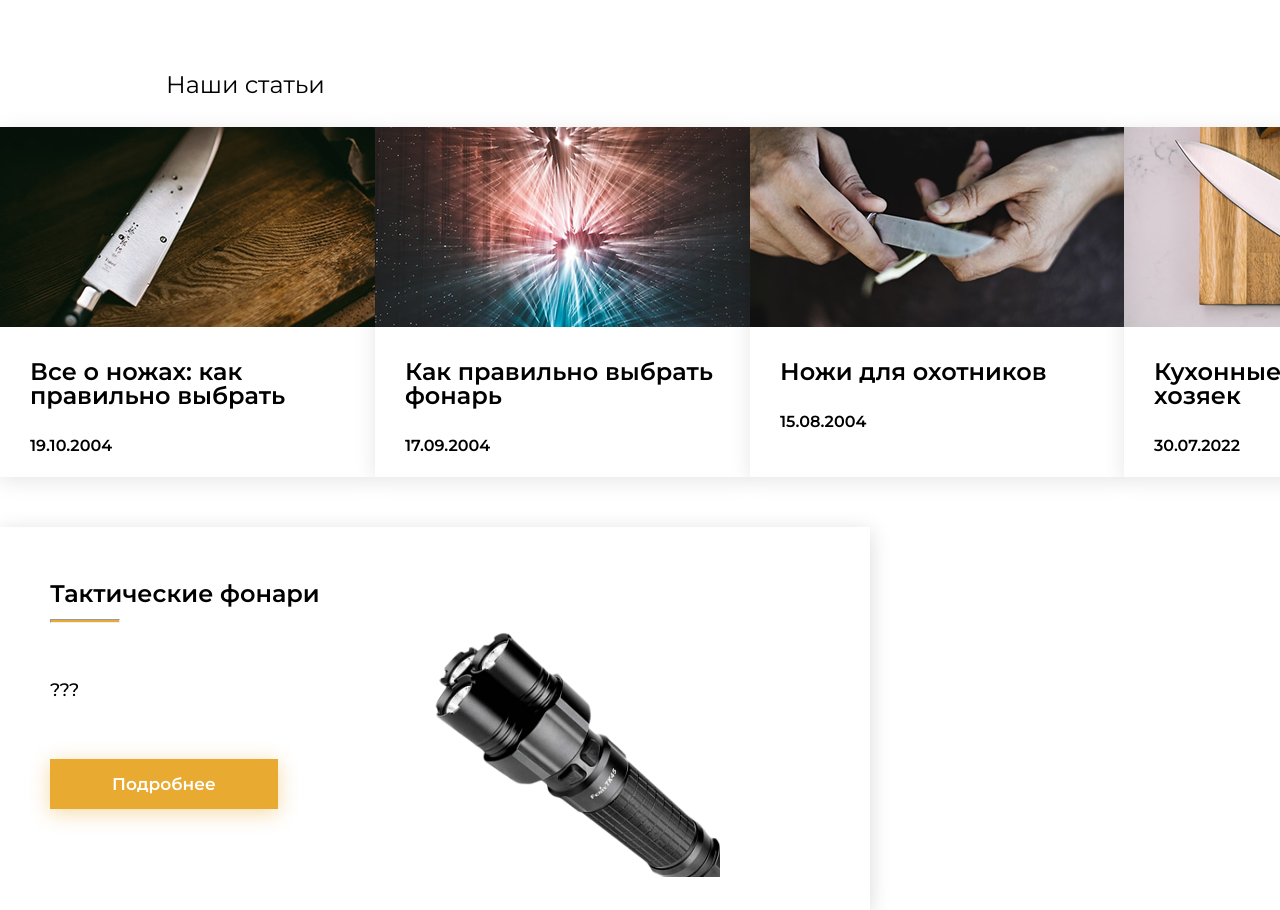
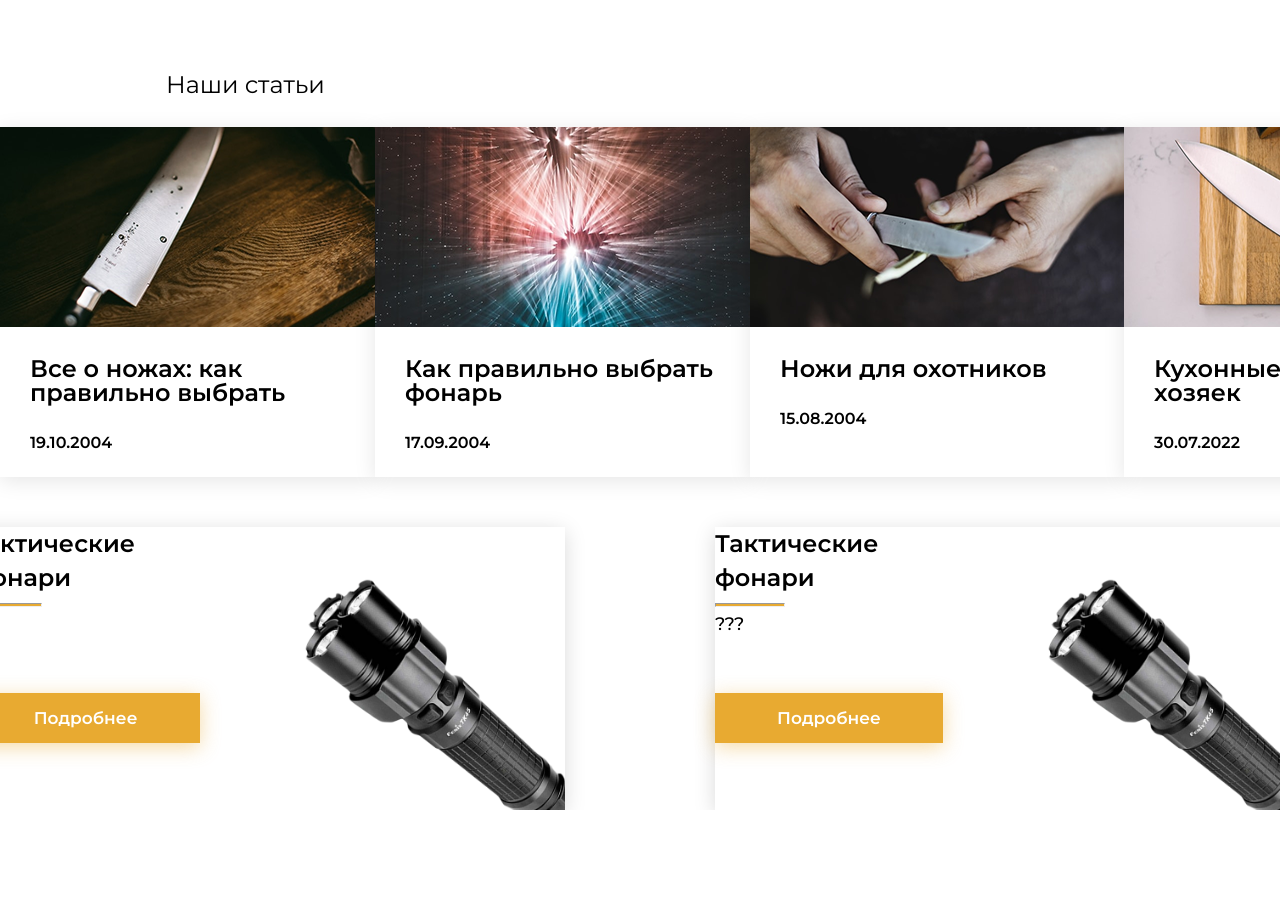
Before and after one commit to mishalolik/-----ZLATMAX--------------------, a plain HTML site: page программирование сайта/index.html in a window 1280 px wide. Shown: the part 3880-4790 px from the top of the page. After the commit the page ends 4690 px from the top, so only its background shows below. Drawn offline with Linux system fonts and the light colour scheme; a web font is replaced by a local one.

Commit message:
my_changes4

```diff
--- a/программирование сайта/index.html
+++ b/программирование сайта/index.html
@@ -250,16 +250,32 @@
 
             </div>
         </div>
-        <div style="width: 770px;height: 283px;background-color: white;box-shadow: 0px 4px 20px 0px #00000026;padding: 50px;display: flex;">
+        <div class="ligths_categories">
+            <div
+            style="width: 770px;height: 283px;background-color: white;box-shadow: 0px 4px 20px 0px #00000026;display: flex; justify-content: space-between;">
             <div class="w">
                 <h3 class="god">Тактические фонари</h3>
                 <hr>
-                <p style="padding-top: 50px;font-size: 18px;font-weight: 500;">???</p>
+                <p style="font-size: 18px;font-weight: 500;">???</p>
                 <button class="button1">Подробнее</button>
 
             </div>
-            <img src="images/gg.png" alt="" style="width: 400px;height: 300px;padding-top: -50px;">
+            <img src="images/gg.png" alt="" style="">
         </div>
+
+        <div
+            style="width: 770px;height: 283px;background-color: white;box-shadow: 0px 4px 20px 0px #00000026;display: flex; justify-content: space-between;">
+            <div class="w">
+                <h3 class="god">Тактические фонари</h3>
+                <hr>
+                <p style="font-size: 18px;font-weight: 500;">???</p>
+                <button class="button1">Подробнее</button>
+
+            </div>
+            <img src="images/gg.png" alt="" style="">
+        </div>
+        </div>
+
     </main>
 
     <script src="javaScript.js"></script>
--- a/программирование сайта/javaScript.js
+++ b/программирование сайта/javaScript.js
@@ -222,11 +222,11 @@ function getNews(lastIndex, container, fop) {
     for (let index = lastIndex; index < end; index++) {
         let currentNews = news[index];
         let div = document.createElement('div');
-        div.style = 'box-shadow: 0px 4px 20px 0px #0000001A;width: 375px;height: 350px;align-items:center;padding-left:31pxfont-family: Montserrat;font-weight: 600;font-size: 16px;background-color:white;'
+        div.style = 'display:flex;flex-direction:column;align-items:start;box-shadow: 0px 4px 20px 0px #0000001A;width: 375px;height: 350px;padding-left:31pxfont-family: Montserrat;font-weight: 600;font-size: 16px;background-color:white;'
         div.innerHTML = `
         <img src="${currentNews.image}">
-        <h3 style="padding:30px;">${currentNews.content}</h3>
-        <p style="padding-left:30px;display:flex;justify-self:bottom;">${currentNews.date}</p>
+        <h3 style="padding:30px">${currentNews.content}</h3>
+        <p style="padding-left:30px;display:flex;text-align:center;">${currentNews.date}</p>
         `
 
 
--- a/программирование сайта/style/style.css
+++ b/программирование сайта/style/style.css
@@ -512,3 +512,11 @@ hr {
 
 
 }
+
+.ligths_categories {
+    display: flex;
+    justify-content: center;
+    gap: 150px;
+
+
+}
```
